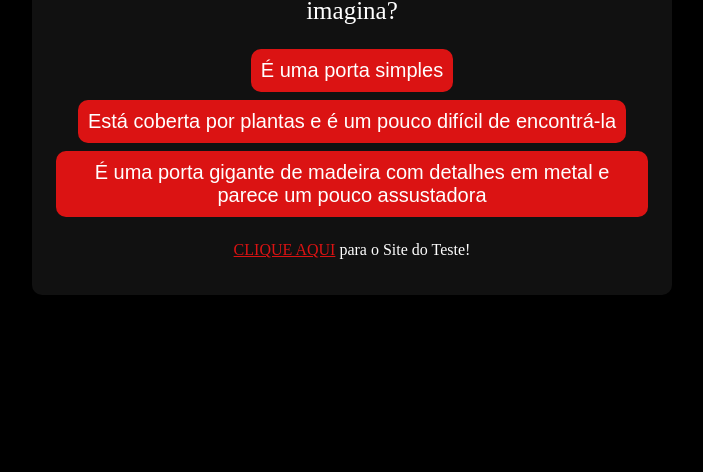
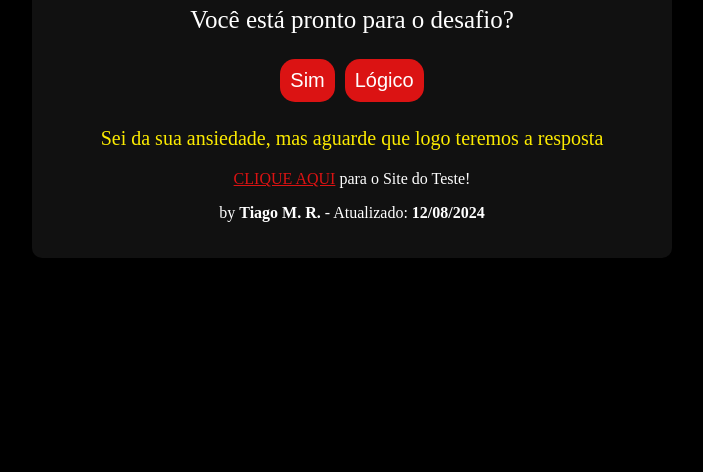
Before and after one commit to pmatjayme/j2tiago, a plain HTML site: page index.html in a window 1280 px wide. Shown: the part 344-816 px from the top of the page, without its empty margins (288-991 px from the left). Drawn offline with Linux system fonts and the light colour scheme.

Commit message:
Add files via upload

```diff
--- a/index.html
+++ b/index.html
@@ -11,13 +11,8 @@
 <body>
     <div class="caixa-principal">
         <h1>Vamos de algumas perguntas para entender sua personalidade</h1>
-        <div class="caixa-perguntas">
-            Você está pronto para o desafio?
-        </div>
-        <div class="caixa-alternativas">
-            <button>Sim</button>
-            <button>Não</button>
-        </div>
+        <div class="caixa-perguntas"></div>
+        <div class="caixa-alternativas"></div>
         <div class="caixa-resultado">
             <p class="texto-resultado">
                 Sei da sua ansiedade, mas aguarde que logo teremos a resposta
@@ -25,6 +20,9 @@
             <p>
                 <a href="https://horizontedaconsciencia.com.br/teste-de-personalidade/" class="link">CLIQUE AQUI</a> para o Site do Teste!
             </p>
+            <p>
+                by <b>Tiago M. R.</b> - Atualizado: <b>12/08/2024</b>
+            </p>
         </div>
     </div>
 <script src="script.js"></script>
--- a/script.js
+++ b/script.js
@@ -3,18 +3,30 @@ const caixaPerguntas = document.querySelector(".caixa-perguntas");
 const caixaAlternativas = document.querySelector(".caixa-alternativas");
 const caixaResultado = document.querySelector(".caixa-resultado");
 const textoResultado = document.querySelector(".texto-resultado");
+
 const perguntas = [
+    {
+        enunciado: "Você está pronto para o desafio?",
+        alternativas: [
+            {texto: "Sim",
+            afirmacao: ""
+            },{
+            texto: "Lógico",
+            afirmacao: ""
+            }
+        ]
+    },
     {
     enunciado: "Você está em frente da porta do castelo. Como você a imagina?",
     alternativas: [
         {texto: "É uma porta simples",
-        afirmacao: ""
+        afirmacao: "A porta representa sua atitude perante novas experiências. Você provavelmente não teme nenhum desafio e tenta a sorte em situações novas sem pensar duas vezes | "
         },{
         texto: "Está coberta por plantas e é um pouco difícil de encontrá-la",
-        afirmacao: ""
+        afirmacao: "A porta representa sua atitude perante novas experiências. Você provavelmente não sabe o que fazer do seu futuro e da sua vida; olhar para frente parece um pouco enevoado e indefinido | "
         },{
         texto: "É uma porta gigante de madeira com detalhes em metal e parece um pouco assustadora",
-        afirmacao: ""
+        afirmacao: "A porta representa sua atitude perante novas experiências. Você provavelmente tem medo do desconhecido e acha difícil sair da sua zona de conforto e tentar novas experiências | "
         }
     ]
     },
@@ -22,16 +34,16 @@ const perguntas = [
     enunciado: "Você passa pela porta do castelo e percebe que não tem uma alma viva lá dentro, está deserto. Qual é a primeira coisa que você vê?",
     alternativas: [
         {texto: "Uma biblioteca gigantesca com todas as paredes cheias de livros",
-        afirmacao: ""
+        afirmacao: "A área dentro do castelo representa como você acredita que os outros te vêem. Você provavelmente pensa que é aquele que apoia os outros, ajudando-os a encontrar respostas para seus problemas | "
         },{
         texto: "Uma lareira enorme com fogo queimando",
-        afirmacao: ""
+        afirmacao: "A área dentro do castelo representa como você acredita que os outros te vêem. Você acha que causa nas pessoas a sensação de acolhimento e entusiasmo | "
         },{
         texto: "Uma enorme sala de jantar com grandes lustres e carpete vermelho",
-        afirmacao: ""
+        afirmacao: "A área dentro do castelo representa como você acredita que os outros te vêem. Você sente que deslumbra as pessoas ao seu redor e que você tem muito para oferecer | "
         },{
         texto: "Um corredor comprido cheio de portas fechadas",
-        afirmacao: ""
+        afirmacao: "A área dentro do castelo representa como você acredita que os outros te vêem. Você sente que é difícil de ser compreendido e os outros têm que se esforçar muito para saber o que se passa dentro de você | "
         }
     ]
     },
@@ -39,10 +51,10 @@ const perguntas = [
         enunciado: "Você olha ao redor e encontra uma escadaria. Você decide subir os degraus. Como essa escadaria se parece?",
         alternativas: [
             {texto: "Imponente e maciça, como se não levasse a lugar algum",
-            afirmacao: ""
+            afirmacao: "A escadaria mostra a imagem que você tem da vida. Você vê a vida como sofrida, cheia de dificuldades | "
             },{
             texto: "É uma grande e impressionante escadaria em espiral",
-            afirmacao: ""
+            afirmacao: "A escadaria mostra a imagem que você tem da vida. Você é uma pessoa romântica | "
             }
     ]
     },
@@ -50,13 +62,13 @@ const perguntas = [
         enunciado: "Após subir as escadas você chega em uma pequena sala que possui só uma janela. Qual o tamanho da janela?",
         alternativas: [
             {texto: "É uma janela normal",
-            afirmacao: ""
+            afirmacao: "A janela é como você se sente agora. Pessoa com demandas e expectativas bem realistas da vida nesse momento. Você percebe que há limitações, mas o futuro está próximo e parece bem claro pra você | "
             },{
             texto: "É uma janela bem pequena, praticamente uma claraboia",
-            afirmacao: ""
+            afirmacao: "A janela é como você se sente agora. Você se sente depressivo e sem alternativas na sua vida. Pode ser que você sinta que não há saída para o que você está vivendo no momento | "
             },{
             texto: "A janela é gigante, quase do tamanho da parede",
-            afirmacao: ""
+            afirmacao: "A janela é como você se sente agora. Você provavelmente se sente invencível, livre e capaz de conseguir o que quer | "
             }
     ]
     },
@@ -64,16 +76,16 @@ const perguntas = [
         enunciado: "Você olha para fora da janela. O que você vê?",
         alternativas: [
             {texto: "Grandes ondas chocando-se furiosamente contra rochas",
-            afirmacao: ""
+            afirmacao: "A vista da janela é uma visão global da sua vida inteira. Vida agitada e instável | "
             },{
             texto: "Uma floresta com neve",
-            afirmacao: ""
+            afirmacao: "A vista da janela é uma visão global da sua vida inteira. Vida isolada e distante de multidões | "
             },{
             texto: "Um vale bem verde",
-            afirmacao: ""
+            afirmacao: "A vista da janela é uma visão global da sua vida inteira. Vida é calma e estável, sem muito stress ou ansiedade | "
             },{
             texto: "Uma cidade pequena e vibrante",
-            afirmacao: ""
+            afirmacao: "A vista da janela é uma visão global da sua vida inteira. Vida toda socializando com várias pessoas | "
             }
     ]
     },
@@ -81,13 +93,13 @@ const perguntas = [
         enunciado: "Você desce as escadas e retorna ao local onde chegou. Você segue em frente e encontra uma porta na parte de trás do castelo. Ao abri-la, vê um pátio. Como é esse lugar?",
         alternativas: [
             {texto: "Cheio de grandes e assustadoras plantas, relva irregular, pedaços de paus quebrados e arame farpado caído",
-            afirmacao: ""
+            afirmacao: "A imagem do pátio é a imagem que você tem em mente sobre o seu futuro. Pessoa pessimista e não têm uma boa visão do futuro!"
             },{
             texto: "Está muito bem mantido, impecável, com inúmeras flores coloridas",
-            afirmacao: ""
+            afirmacao: "A imagem do pátio é a imagem que você tem em mente sobre o seu futuro. Pessoa que sente que o seu futuro será fantástico!"
             },{
             texto: "É uma pequena selva, mas você pode imaginar como ficaria bonito se alguém o limpasse e o arrumasse",
-            afirmacao: ""
+            afirmacao: "A imagem do pátio é a imagem que você tem em mente sobre o seu futuro. Pessoa otimista, que se preocupa em ser capaz de encontrar energia para tomar o controle da própria vida e fazer o futuro melhor!"
             }
     ]
     },
@@ -105,12 +117,11 @@ const perguntas = [
         perguntaAtual = perguntas[atual];
         caixaPerguntas.textContent = perguntas[atual].enunciado;
         caixaAlternativas.textContent = "";
-        textoResultado.textContent = "";
         mostraAlternativas();
         }
 
     function mostraAlternativas(){
-        for(const alternativa of perguntaAtual.alternativas) {
+        for(const alternativa of perguntaAtual.alternativas){
             const botaoAlternativas = document.createElement("button");
             botaoAlternativas.textContent = alternativa.texto;
             botaoAlternativas.addEventListener("click", () => respostaSelecionada(alternativa));
@@ -126,9 +137,11 @@ const perguntas = [
     }
 
     function mostraResultado(){
-        caixaPerguntas.textContent = "Em 2049...";
+        caixaPerguntas.textContent = "Sobre sua personalidade...";
+        caixaPerguntas.style.color = "#db1313";
         textoResultado.textContent = historiaFinal;
+        textoResultado.style.color = "#ffffff";
         caixaAlternativas.textContent = "";
     }
 
-mostraPergunta()
+    mostraPergunta();
--- a/style.css
+++ b/style.css
@@ -42,11 +42,11 @@ button{
     background-color: var(--cor-secundaria);
     color: var(--cor-texto);
     border: none;
-    border-radius: 10px;
+    border-radius: 15px;
     padding: 10px;
     font-size: 20px;
     transition: background-color 0.3s;
-    margin: 4px;
+    margin: 5px;
 }
 
 button:hover{
@@ -57,3 +57,7 @@ button:hover{
 .link{
     color: var(--cor-secundaria);
 }
+
+.link:hover{
+    color: var(--cor-destaque);
+}
```
Also changed, not shown: icone.png.
